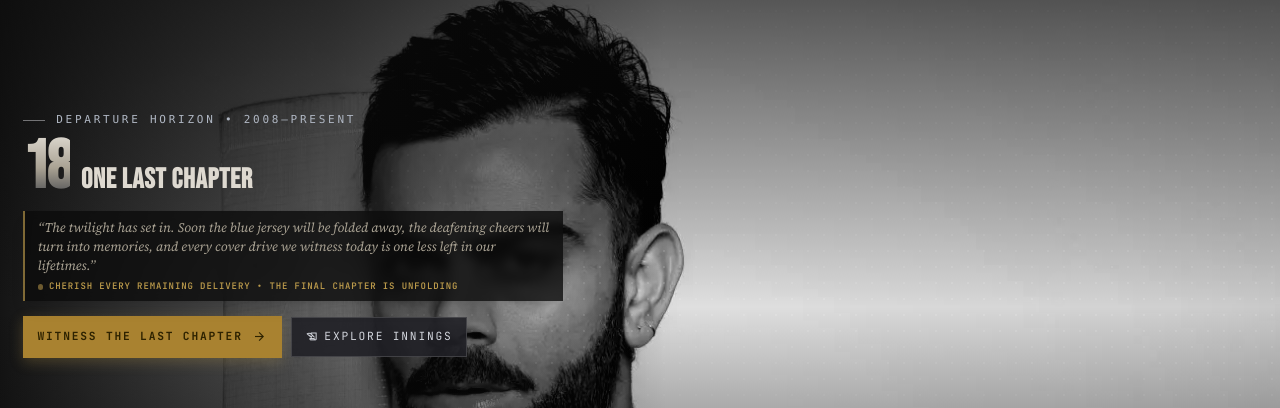
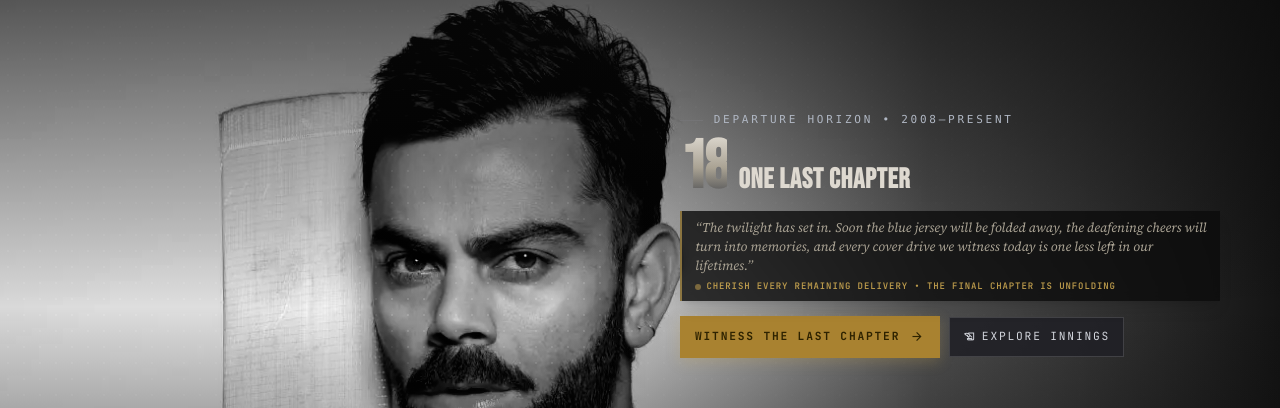
Before and after one commit to Hardik1056/virat-kohli-18-tribute, a website: page 18_one_last_chapter_hero/code.html in a window 1280 px wide. Shown: the part 93-501 px from the top of the page. Drawn offline with nearby package versions, Linux system fonts and the light colour scheme; files that its build step writes are made by us from their sources.

Commit message:
style(hero): move title, twilight quote, and CTAs to the right to utilize open negative space and keep Kohli fully unencumbered

```diff
--- a/18_one_last_chapter_hero/code.html
+++ b/18_one_last_chapter_hero/code.html
@@ -191,8 +191,8 @@
 <img decoding="async" alt="Virat Kohli in documentary silhouette under stadium floodlights" class="w-full h-full filter grayscale contrast-125 brightness-95 scale-100 sm:scale-105 transition-all duration-700 pointer-events-none" style="object-fit: cover; object-position: 50% 0%;" data-vk-image="hero.mainBackdrop" src="../assets/images/world-cup-2023-portrait-bat-on-shoulder-alex-davidson.webp"/>
 <!-- Grain Texture Layer (Subtle Noise) -->
 <div class="absolute inset-0 opacity-15 pointer-events-none mix-blend-overlay bg-[radial-gradient(#fff_1px,transparent_1px)] [background-size:16px_16px]"></div>
-<!-- Editorial Scrim: Soft Left Vignette for Typography on Desktop -->
-<div class="hidden lg:block absolute inset-0 bg-gradient-to-r from-[#0a0a0a]/95 via-[#0a0a0a]/60 to-transparent pointer-events-none" style="width: 52%;"></div>
+<!-- Editorial Scrim: Soft Right Vignette for Typography on Desktop -->
+<div class="hidden lg:block absolute inset-y-0 right-0 bg-gradient-to-l from-[#0a0a0a]/95 via-[#0a0a0a]/65 to-transparent pointer-events-none" style="width: 55%;"></div>
 <!-- Vignettes & Editorial Masking (Linear Tonal Depth) -->
 <div class="absolute inset-0 bg-gradient-to-b from-[#0a0a0a]/80 via-transparent to-[#0a0a0a] pointer-events-none"></div>
 <div class="absolute inset-0 bg-radial-at-c from-transparent via-[#0a0a0a]/10 to-[#0a0a0a]/80 pointer-events-none"></div>
@@ -217,9 +217,9 @@
 </div>
 </header>
 
-<!-- Monumental Editorial Zone (Left-Anchored to Keep Kohli's Face Unobstructed in Center) -->
+<!-- Monumental Editorial Zone (Right-Anchored on Desktop to Utilize the Open Visual Field) -->
 <section class="relative z-10 w-full px-4 sm:px-6 flex flex-col justify-center my-auto pt-2 pb-3">
-<div class="w-full max-w-xl flex flex-col">
+<div class="w-full max-w-xl flex flex-col lg:ml-auto lg:mr-4 xl:mr-10">
 <!-- Top Chronology Stamp -->
 <div class="flex items-center space-x-3 mb-1.5">
 <span class="h-px w-6 bg-outline-variant"></span>
@@ -254,7 +254,7 @@
 </footer>
 </blockquote>
 
-<!-- Action Suite (Integrated in Left Column) -->
+<!-- Action Suite (Integrated in Editorial Column) -->
 <div class="flex flex-wrap items-center gap-2.5 w-full">
 <a class="bg-primary-container hover:bg-primary text-on-primary font-label-caps text-xs uppercase tracking-[0.16em] py-2.5 px-4 inline-flex items-center gap-2.5 transition-all duration-150 active:scale-[0.99] font-bold shadow-[0_4px_14px_rgba(205,168,81,0.25)]" href="../18_the_last_chapter_desktop_editorial/code.html">
 <span>WITNESS THE LAST CHAPTER</span>
```
